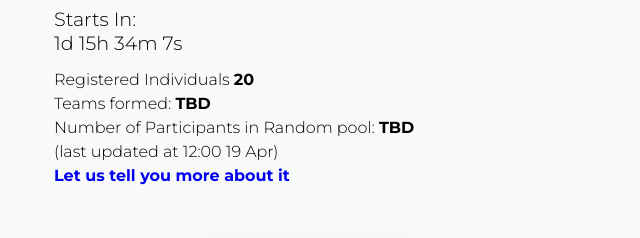
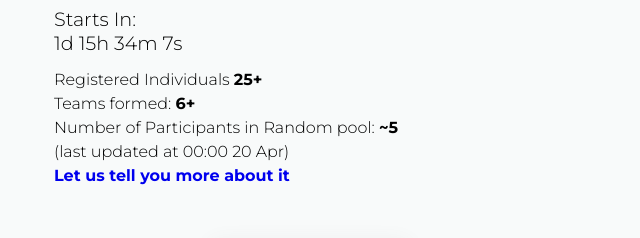
Before and after one commit to shadowclone/cmu.github.io, a plain HTML site: page index.html in a window 1280 px wide. Shown: the part 238-476 px from the top of the page, 330-970 px from the left. Drawn offline with Linux system fonts and the light colour scheme.

Commit message:
Update index.html

```diff
--- a/index.html
+++ b/index.html
@@ -41,10 +41,10 @@
 
 	<div class="data">
 		<ul style="list-style: none;">
-		<li>Registered Individuals <strong>20</strong>
-		<li>Teams formed: <strong>TBD</strong>
-		<li>Number of Participants in Random pool: <strong>TBD</strong>
-		<li>(last updated at 12:00 19 Apr)
+		<li>Registered Individuals <strong>25+</strong>
+		<li>Teams formed: <strong>6+</strong>
+		<li>Number of Participants in Random pool: <strong>~5</strong>
+		<li>(last updated at 00:00 20 Apr)
 		<li><a id="more" href="knowmore.html">Let us tell you more about it</a>
 
 		</ul>
```
